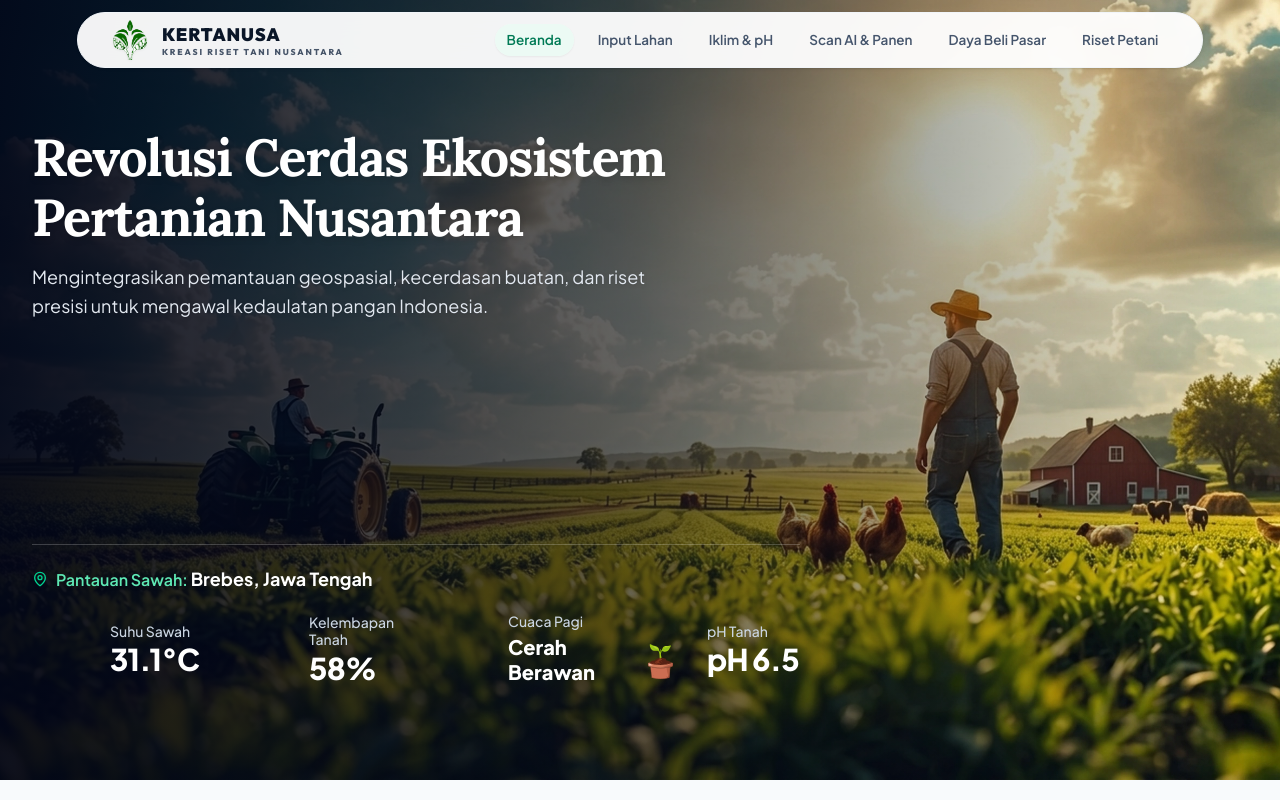
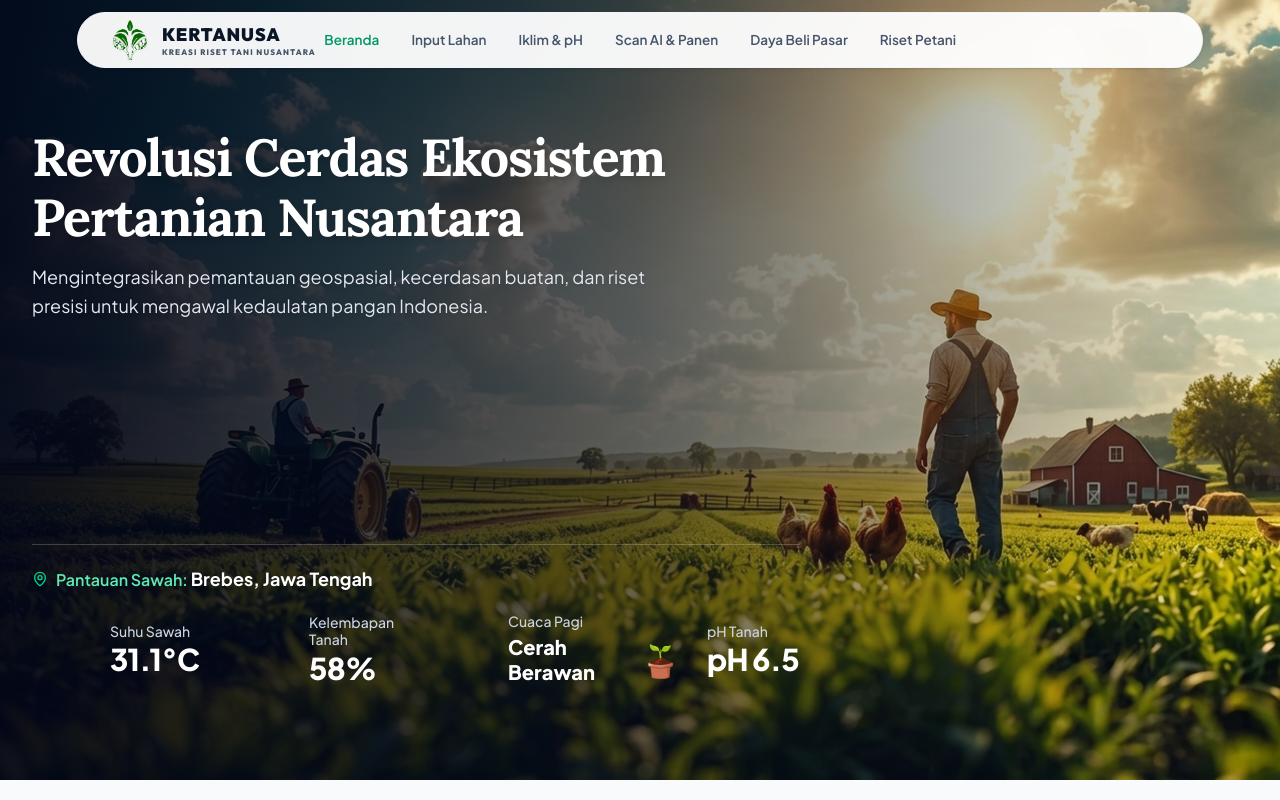
Before and after one commit to riiardian/kertanusa, a Next.js app: page / in a window 1280 px wide. Shown: the top 800 px of the page. Built offline with nearby package versions, Linux system fonts and the light colour scheme; no server answers.

Commit message:
style(navbar): center navigation links and remove active capsule card badge

```diff
--- a/src/components/Navbar.tsx
+++ b/src/components/Navbar.tsx
@@ -74,7 +74,7 @@ export default function Navbar() {
           }`}
         >
           {/* Left: Brand Logo & Subtitle */}
-          <div className="flex items-center shrink-0">
+          <div className="flex-1 flex justify-start items-center shrink-0">
             <Link href="/" className="flex items-center gap-2.5 sm:gap-3 group shrink-0">
               <div className="relative w-8 h-8 sm:w-9 sm:h-9 md:w-10 md:h-10 shrink-0 group-hover:scale-105 transition-transform flex items-center justify-center">
                 <Image
@@ -90,25 +90,25 @@ export default function Navbar() {
                 <span className="font-[family-name:var(--font-outfit)] font-black text-[15px] sm:text-[16px] md:text-[18px] tracking-[0.05em] uppercase text-[#0A1628] leading-tight">
                   KERTANUSA
                 </span>
-                <span className="font-[family-name:var(--font-outfit)] text-[7px] sm:text-[7.5px] lg:text-[7.5px] xl:text-[8.5px] font-extrabold tracking-[0.1em] sm:tracking-[0.14em] xl:tracking-[0.22em] uppercase text-[#475569] leading-none mt-0.5 whitespace-nowrap">
+                <span className="font-[family-name:var(--font-outfit)] text-[7px] sm:text-[7.5px] lg:text-[7.5px] xl:text-[8px] font-extrabold tracking-[0.1em] sm:tracking-[0.14em] uppercase text-[#475569] leading-none mt-0.5 whitespace-nowrap">
                   KREASI RISET TANI NUSANTARA
                 </span>
               </div>
             </Link>
           </div>
 
-          {/* Right: Desktop Nav Links (ml-auto to guarantee ample breathing room from the brand logo on laptops) */}
-          <nav className="hidden lg:flex items-center gap-1.5 xl:gap-3 2xl:gap-5 justify-end shrink-0 ml-auto">
+          {/* Center: Desktop Nav Links (Centered, Clean Typography without card/capsule badge) */}
+          <nav className="hidden lg:flex items-center gap-3 xl:gap-6 2xl:gap-8 justify-center shrink-0">
             {desktopNavItems.map((item) => {
               const isActive = pathname === item.href;
               return (
                 <Link
                   key={item.href}
                   href={item.href}
-                  className={`text-[12px] xl:text-[13.5px] font-semibold transition-all px-2.5 xl:px-3 py-1.5 rounded-full whitespace-nowrap ${
+                  className={`text-[12.5px] xl:text-[13.5px] font-semibold transition-colors py-1 px-1 whitespace-nowrap ${
                     isActive
-                      ? 'text-emerald-700 font-bold bg-emerald-50/80 shadow-xs'
-                      : 'text-slate-600 hover:text-slate-900 hover:bg-slate-100/70'
+                      ? 'text-emerald-600 font-bold'
+                      : 'text-slate-600 hover:text-emerald-600'
                   }`}
                 >
                   {item.label}
@@ -116,6 +116,11 @@ export default function Navbar() {
               );
             })}
           </nav>
+
+          {/* Right: Desktop Counterbalance Spacer (Balances Left Logo so Center is Truly Centered) */}
+          <div className="flex-1 hidden lg:flex justify-end items-center shrink-0">
+            {/* Counterbalance spacer */}
+          </div>
 
           {/* Mobile Menu Button */}
           <div className="flex lg:hidden">
```
